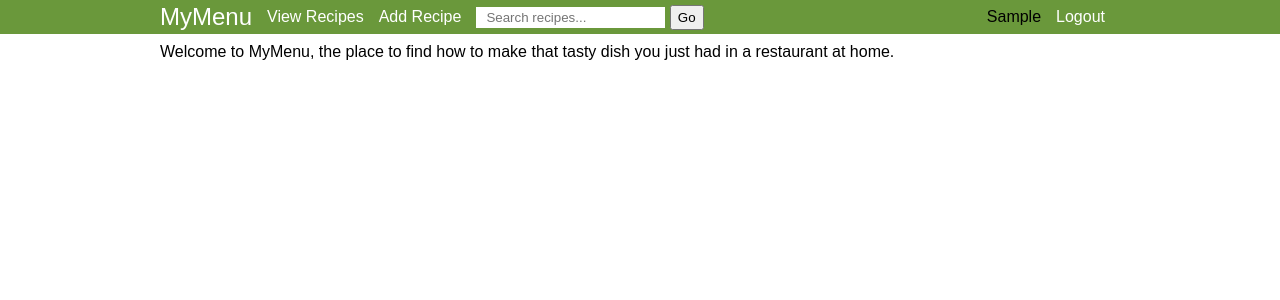
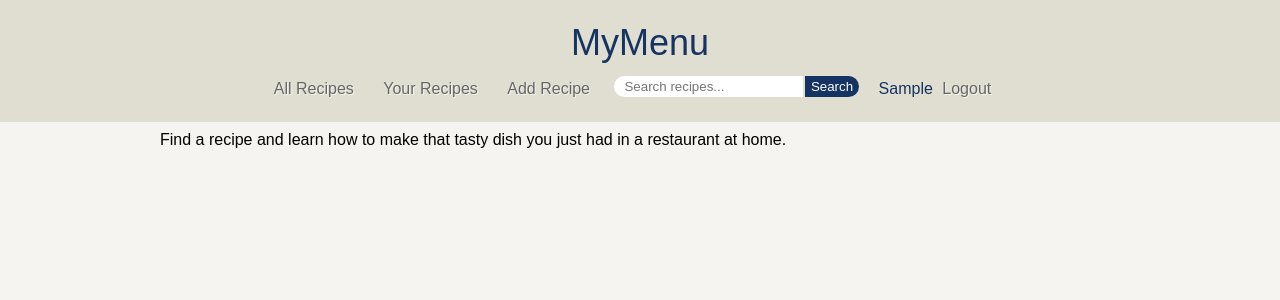
Before and after one commit to pshrmn/website-archive, a Django app: page / in a window 1280 px wide. Shown: the top 300 px of the page. Run offline with Django 3.2, Linux system fonts and the light colour scheme; the visitor is signed in with stand-in values (Sample User, id 1); parts of the project's set-up code (start-up, migrations or seed data) failed here and were passed over; some web fonts are replaced.

Commit message:
css and html update

```diff
--- a/menu/static/css/base.css
+++ b/menu/static/css/base.css
@@ -113,121 +113,128 @@ CLEARFIX FOR FLOATED ELEMENTS
 /*
 GENERAL UI
 */
-a, a:visited{
-    color: #444;
-    text-decoration: none;
+
+body{
+    background: #F5F4F0;
+    min-width: 300px;
+    box-sizing: border-box;
 }
-a:hover{
-    text-decoration: underline;
+
+iframe{
+    background: #fff;
 }
+
 
 /*
 HEADER MENU CSS
 */
-#header_holder{
+header{
+    background: #E0DED1;
+    padding: 2px 0;
     width: 100%;
-    padding: 2px 0;
-    background: #6A983B;
-}
-header{
     margin: 0 auto;
-    height: 30px;
-    width: 960px;
+    color: #153363;
+    padding: 25px 0;
+    position: relative;
 }
 
-header menu{
-    float: left;
+menu a, menu a:visited{
+    color: #666;
+    text-decoration: none;
+    text-shadow: #F5F4F0 1px 1px;
 }
 
-#header_holder a{
-    color: #fff;
+.home{
+    font-size: 36px;
+    padding: 0 15px 15px;
+    text-align: center;
 }
 
-#header_holder li ul a{
-    color: #444;
+.home a{
+    text-decoration: none;
+    color: #153363;
 }
 
-#main_menu li a{
-    display: block;
-    height: 32px;
+menu{
+    list-style: none;
+    text-align: center;
 }
 
-#main_menu li ul{
-    display: none;
-    z-index: 2;
-    position: absolute;
-    background: #fff;
-    padding: 0;
-    margin: 0;
-    border-width: 0 1px 1px;
-    border-style: solid;
-    border-color: #888;
+menu li{
+    margin-right: 15px;
+    display: inline-block;
+    height: 100%;
+    vertical-align: bottom;
 }
 
-#main_menu li:hover ul{
-    display: block;
+menu > li a {
+    padding: 5px;
 }
 
-#main_menu li li{
-    position: relative;
-    float: none;
+menu form{
+    display: inline-block;
 }
 
-#main_menu li li a{
-    padding: 2px;
-}
-
-menu .home{
-    font-size: 24px;
-}
-
-#user_info{
-    float: right;
-}
-
-header ul{
+menu ul{
     list-style: none;
-}
-
-header li{
-    float: left;
-    margin-right: 15px;
-    line-height: 30px;
 }
 
 /*
 SEARCH BAR
 */
 
+menu form {
+    letter-spacing: -3px;
+}
+
 menu input, menu button{
     padding-top: 0;
     padding-bottom: 0;
-
 }
 menu input{
     height: 21px;
+    padding-left: 10px;
     border: 0;
-    padding-left: 10px;
+    border-radius: 15px 0 0 15px;
 }
 menu button{
     /* line-height because height shrinks strangely in IE*/
     line-height: 21px;
+    border: 0;
+    background: #153363;
+    color: #fff;
+    cursor: pointer;
+    border-radius: 0 15px 15px 0;
 }
+
+form p{
+    margin: 10px 0;
+}
+
 
 /*
 CONTENT BLOCK
 */
-#content{
-    width: 960px;
+.content{
+    max-width: 960px;
     margin: 10px auto 0;
 }
 
-#content input[type=text], #content input[type=password]{
+.content a{
+    text-decoration: underline;
+    color: #444;
+}
+
+.content a:visited{
+    color: #444;
+}
+
+.content input[type=text], .content input[type=password]{
     width: 200px;
     border: 1px solid #555;
 }
 
-#content label{
+.content label{
     display: inline-block;
     width: 100px;
 }
@@ -240,3 +247,17 @@ CONTENT BLOCK
 .errorlist + p input{
     background: #F7FF9C;
 }
+
+@media (min-width: 800px){
+
+}
+
+@media (max-width: 800px){
+    menu li {
+        display: block;
+        padding: 5px 0;
+    }
+    menu, #content{
+        padding: 0 25px;
+    }
+}
--- a/menu/static/css/recipe_form.css
+++ b/menu/static/css/recipe_form.css
@@ -1,5 +1,5 @@
 #content input[type=text]{
-	width: 500px;
+	min-width: 300px;
 }
 
 label{
--- a/menu/templates/base.html
+++ b/menu/templates/base.html
@@ -21,44 +21,42 @@ MyMenu
 
 </head>
 <body>
-<div id="header_holder">
 <header>
 {% block header %}
+    <div class="home">
+        <a href="/">MyMenu</a>
+    </div>
     <menu id="main_menu">
-        <ul>
-            <li><a href="/" class="home">MyMenu</a></li>
     {% if user.is_authenticated %}
-            <li><a href="{% url 'recipe_list' %}">View Recipes</a>
-                <ul>
+        <li><a href="{% url 'public_recipe_list' %}">All Recipes</a></li>
         <li><a href="{% url 'recipe_list' %}">Your Recipes</a></li>
-                    <li><a href="{% url 'public_recipe_list' %}">Public Recipes</a></li>
-                </ul>
+    {% else %}
+        <li>
+            <a href="{% url 'recipe_list' %}">View Recipes</a>
         </li>
-            <li><a href="{% url 'create_recipe' %}">Add Recipe</a></li>
-    {% else %}
-            <li><a href="{% url 'recipe_list' %}">View Recipes</a></li>
     {% endif %}
+        <li>
+            <a href="{% url 'create_recipe' %}">Add Recipe</a>
+        </li>
         <li>
             <form action="/recipes/search" method="get">
                 <input type="text" name="name" placeholder="Search recipes..."></input>
-                    <button type="submit">Go</button>
+                <button type="submit">Search</button>
             </form>
         </li>
-        </ul>
-    </menu>
-    <ul id="user_info">
         {% if user.is_authenticated %}
-        <li>{{ user.username|capfirst }}</li>
-        <li><a href="{% url 'auth_logout' %}?next=/">Logout</a></li>
+            <li>
+                {{ user.username|capfirst }}
+                <a href="{% url 'auth_logout' %}?next=/">Logout</a>
+            </li>
         {% else %}
             <li><a href="{% url 'auth_login' %}">Login</a></li>
             <li><a href="{% url 'registration_register' %}">Sign Up</a></li>
         {% endif %}
-    </ul>
+    </menu>
 {% endblock header %}
 </header>
-</div>
-<div id="content">
+<div class="content">
 {% block content %}
 {% endblock content %}
 </div>
--- a/menu/templates/home.html
+++ b/menu/templates/home.html
@@ -1,12 +1,7 @@
 {% extends 'base.html' %}
-
-{% block title %}
-Home | {{ block.super }}
-{% endblock title %}
 
 {% block content %}
 <p>
-Welcome to MyMenu, the place to find how to make that tasty dish you just had
-in a restaurant at home.
+    Find a recipe and learn how to make that tasty dish you just had in a restaurant at home.
 </p>
 {% endblock %}
```
Also changed, not shown: menu/settings/base.py (+0 -22 lines), menu/static/css/recipe_view.css (+3 -7 lines), menu/templates/recipes/view.html (+8 -11 lines). Lines whose indentation alone changed are shown as unchanged.
